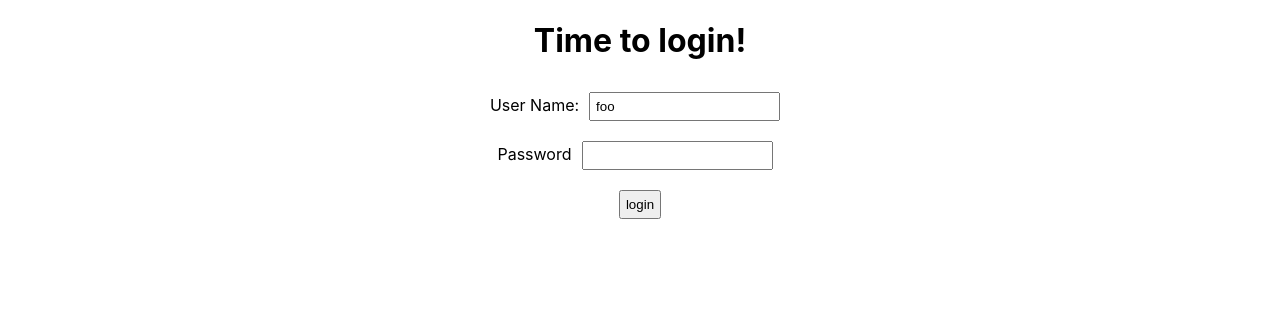
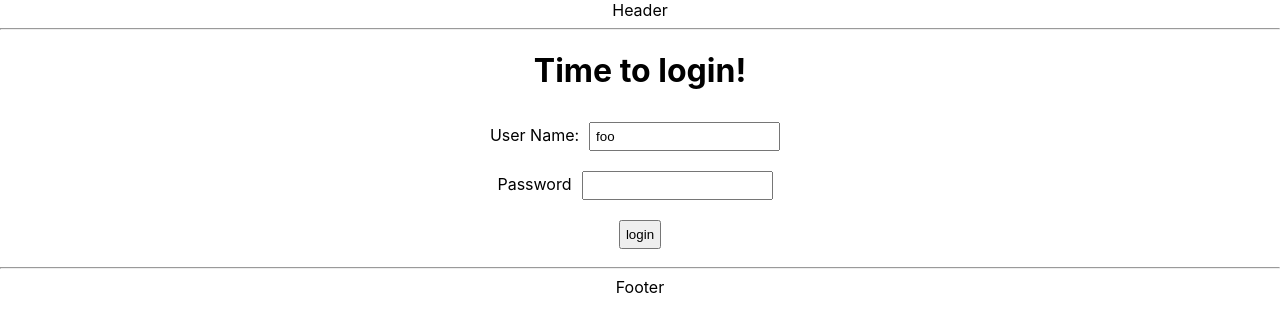
Before and after one commit to Inderby/todo-app, a React (Create React App) app: page / in a window 1280 px wide. Shown: the top 332 px of the page. Built offline with nearby package versions, Linux system fonts and the light colour scheme.

Commit message:
add sub components

```diff
--- a/src/component/TodoApp.jsx
+++ b/src/component/TodoApp.jsx
@@ -4,18 +4,24 @@ import LoginComponent from "./LoginComponent"
 import ListTodosComponent from "./ListTodosComponent"
 import { BrowserRouter, Routes, Route , useParams} from "react-router-dom"
 import ErrorComponent from "./ErrorComponent"
+import HeaderComponent from "./HeaderComponent"
+import FooterComponent from "./FooterComponent"
+import LogoutComponent from "./LogoutComponent"
 export default function TodoApp(){
     return (
         <div className="TodoApp">
+            <HeaderComponent/>
             <BrowserRouter>
                 <Routes>
                     <Route path="/" element={<LoginComponent/>}></Route>
                     <Route path="/login" element={<LoginComponent/>}></Route>
                     <Route path="/welcome/:username" element={<WelcomeComponent />}></Route>
-                    <Route path="/todos" element={<ListTodosComponent/>}></Route>
+                    <Route path="/todos" element={<ListTodosComponent />}></Route>
+                    <Route path="/logout" element={<LogoutComponent/>}></Route>
                     <Route path="*" element={<ErrorComponent />}></Route>
                 </Routes>
             </BrowserRouter>
+            <FooterComponent/>
         </div>
     )
 }
```
